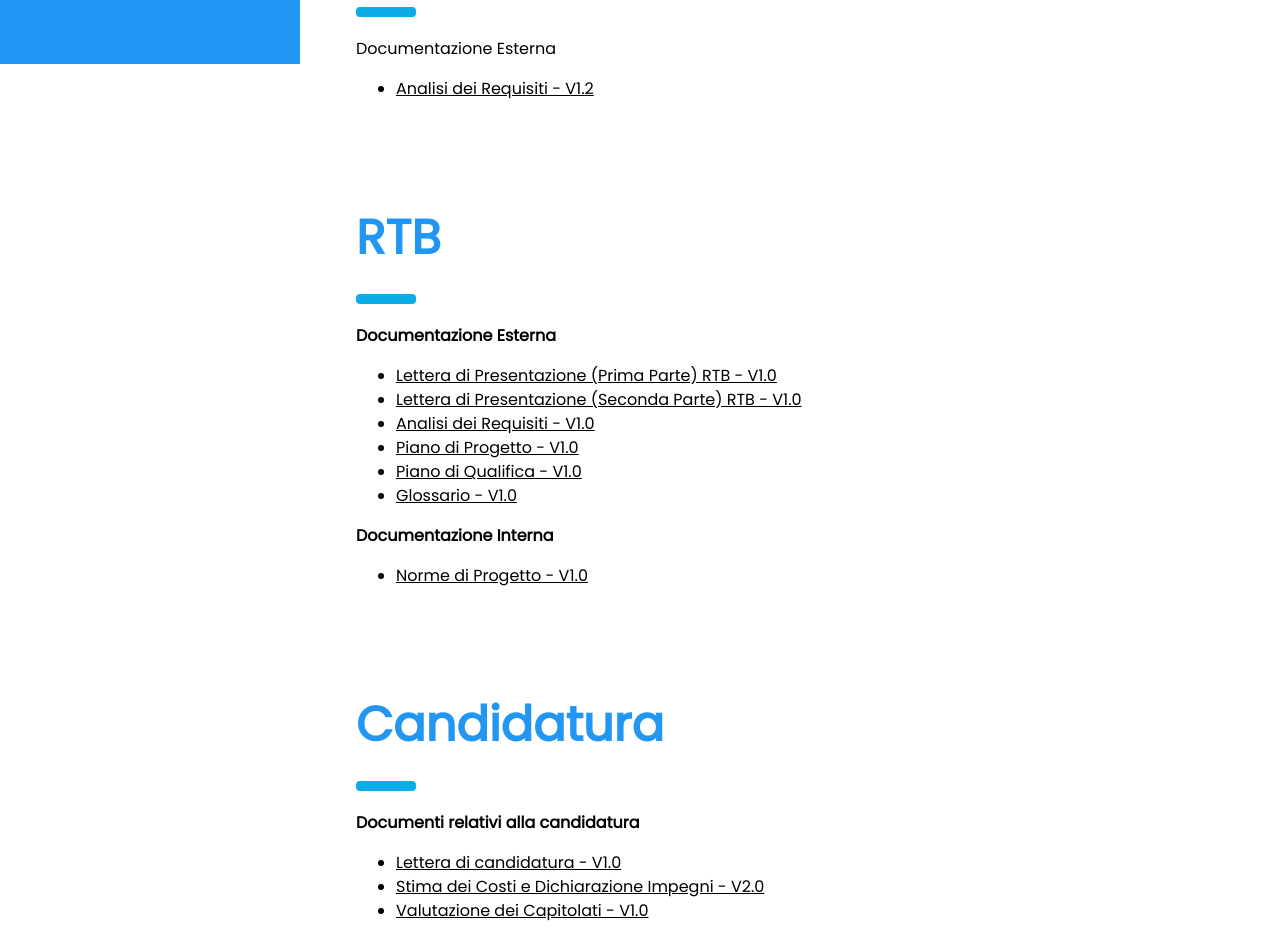
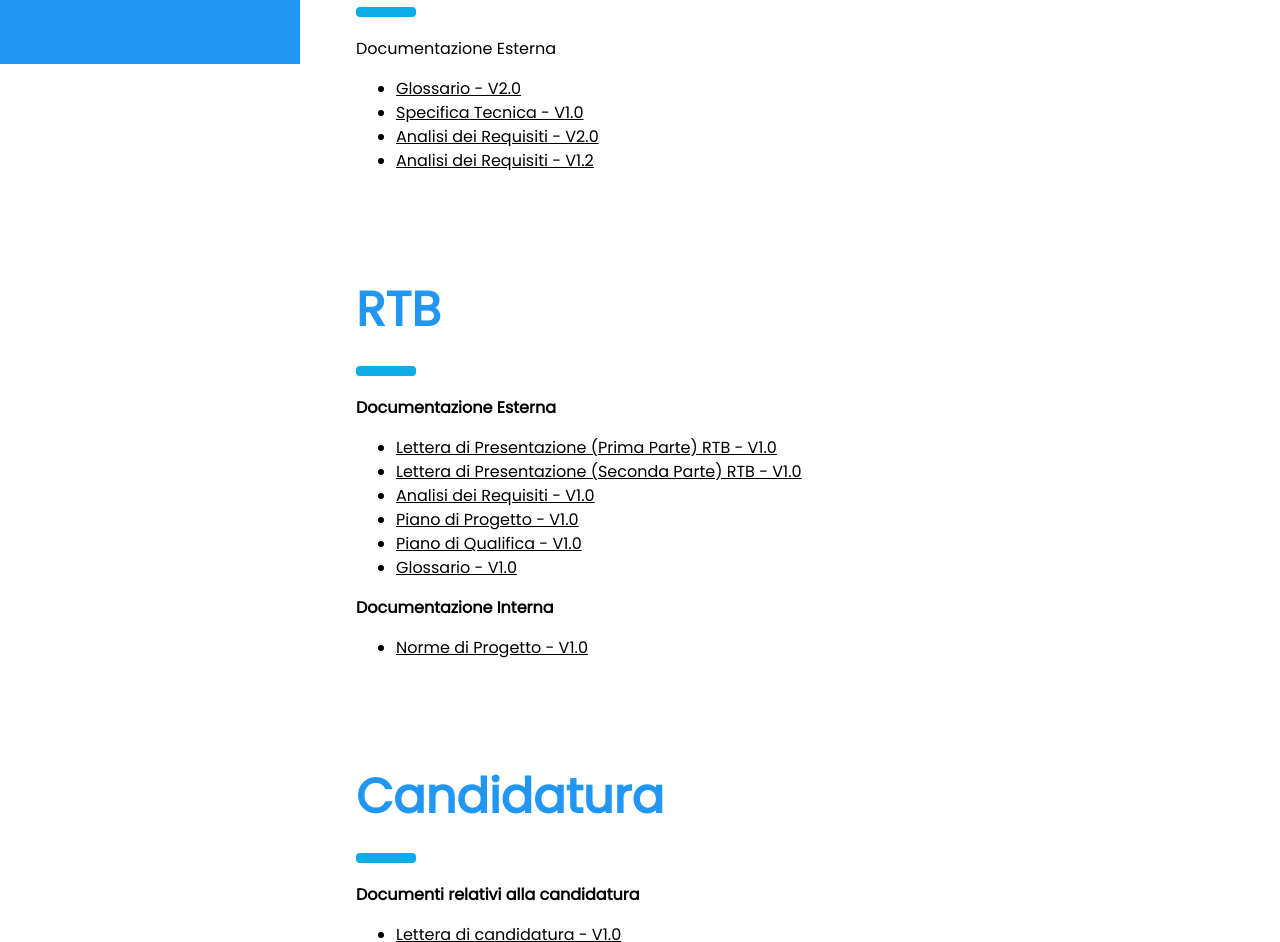
Before and after one commit to 6Coders/6coders.github.io, a plain HTML site: page index.html in a window 1280 px wide. Shown: the part 736-1678 px from the top of the page. Drawn offline with nearby package versions, Linux system fonts and the light colour scheme.

Commit message:
Update index.html

```diff
--- a/index.html
+++ b/index.html
@@ -59,6 +59,9 @@ body {font-size:16px;}
     <p>Documentazione Esterna</p>
     <p>
       <ul>
+         <li><a href="PB/DocumentazioneEsterna/6Coders_Glossario_2-0.pdf" title="Glossario 2-0" target="_blank" class="w3-hover-opacity">Glossario - V2.0</a><br></li>
+         <li><a href="PB/DocumentazioneEsterna/6Coders_SpecificaTecnica_1-0.pdf" title="Specifica Tecnica 1-0" target="_blank" class="w3-hover-opacity">Specifica Tecnica - V1.0</a><br></li>
+         <li><a href="PB/DocumentazioneEsterna/6Coders_AnalisiDeiRequisiti_2-0.pdf" title="Analisi dei Requisiti 2-0" target="_blank" class="w3-hover-opacity">Analisi dei Requisiti - V2.0</a><br></li>
          <li><a href="PB/DocumentazioneEsterna/6Coders_AnalisiDeiRequisiti_1-2.pdf" title="Analisi dei Requisiti 1-2" target="_blank" class="w3-hover-opacity">Analisi dei Requisiti - V1.2</a><br></li>
       </ul>
     </p>
@@ -135,6 +138,7 @@ body {font-size:16px;}
         </ul>
        <p><b>Verbali esterni PB</b></p>
         <ul>
+          <li><a href="PB/Verbali/Esterni/vEXT_20240510.pdf" title="Verbale esterno 100524" target="_blank" class="w3-hover-opacity">Verbale esterno del 10 maggio 2024 - V1.0</a><br></li>
           <li><a href="PB/Verbali/Esterni/vEXT_20240320.pdf" title="Verbale esterno 200324" target="_blank" class="w3-hover-opacity">Verbale esterno del 20 marzo 2024 - V1.0</a><br></li>
         </ul>
        <p><b>Verbali esterni RTB</b></p>
```
